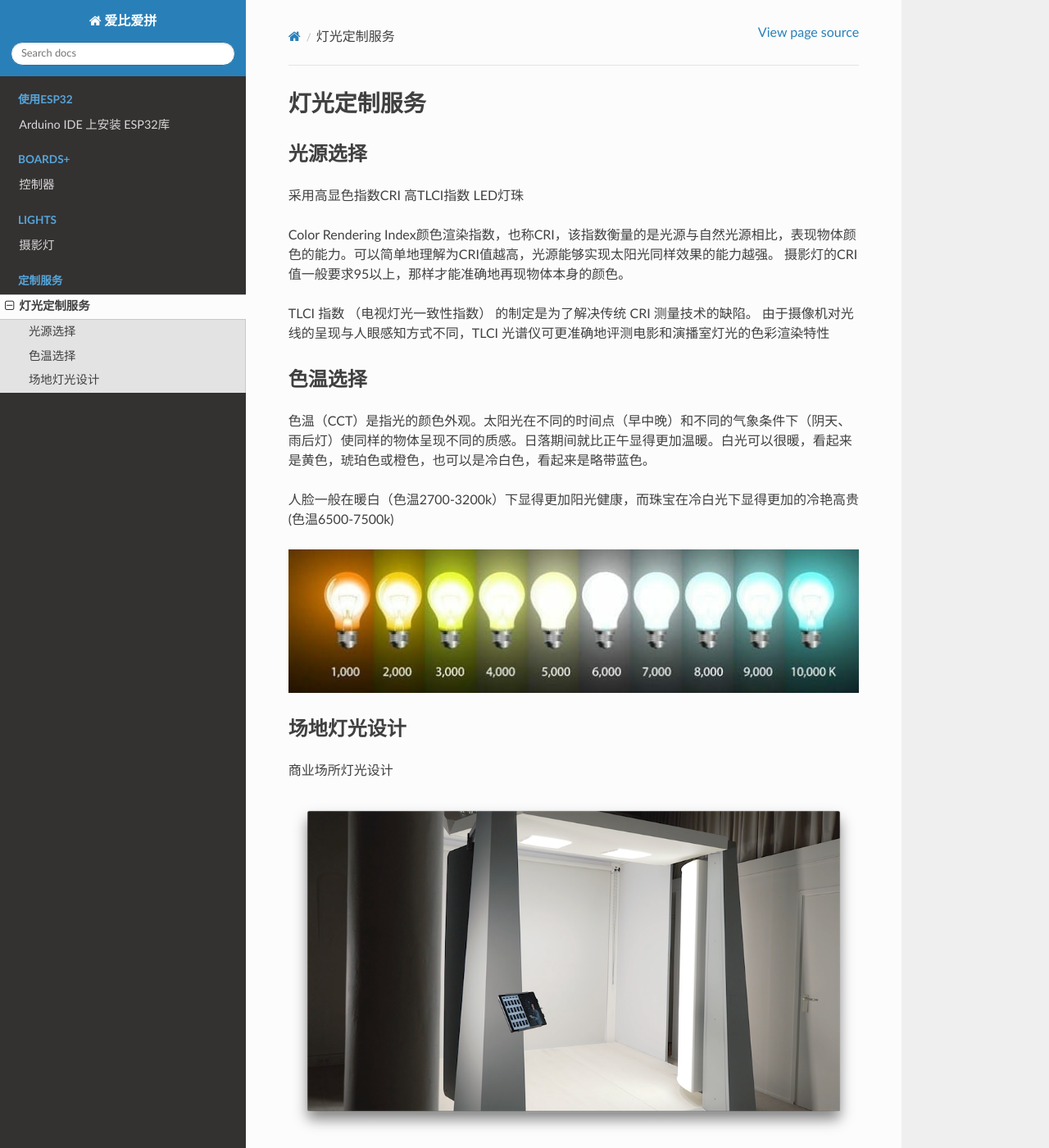
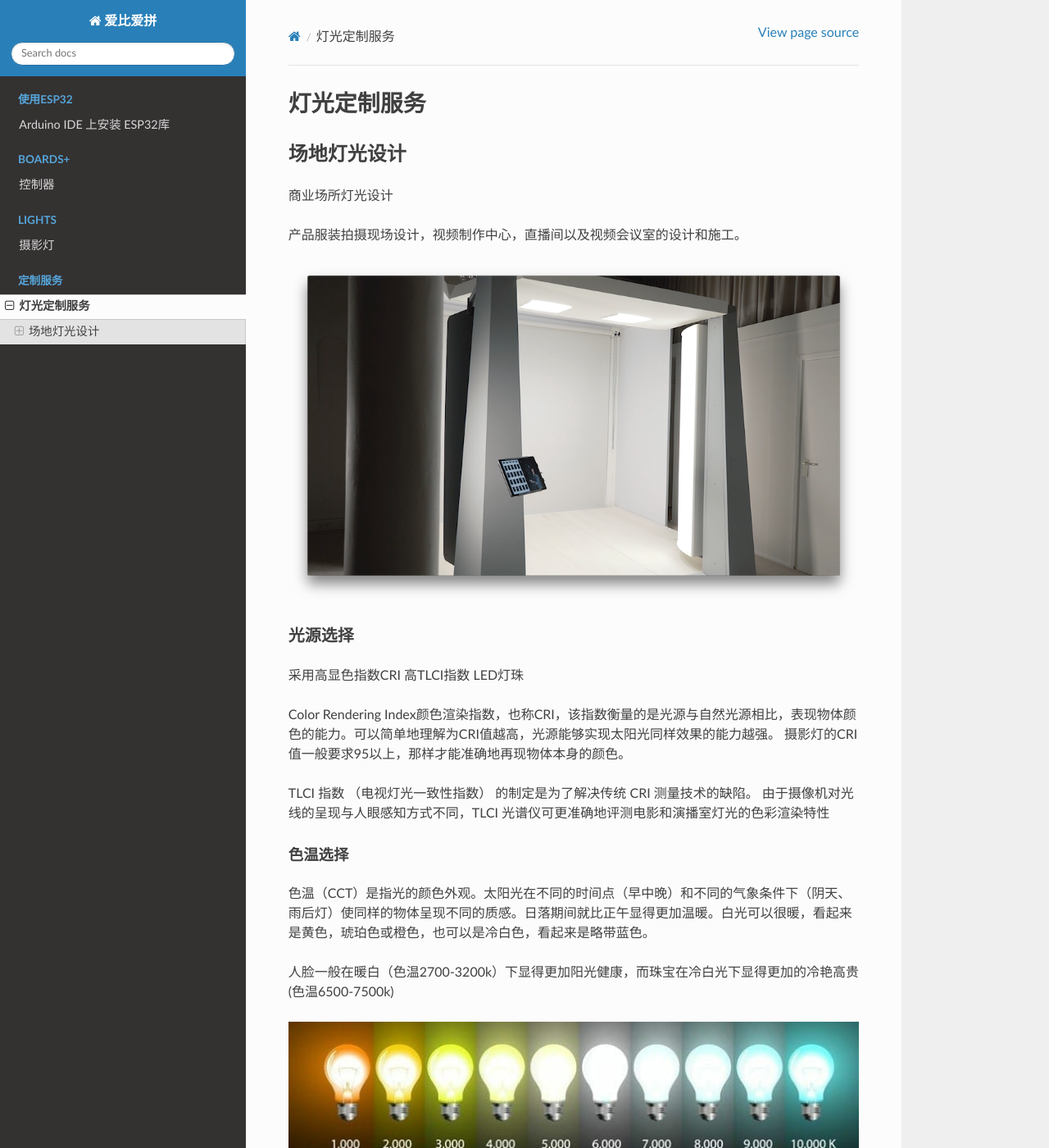
Before and after one commit to paultang/abapweb, a Sphinx documentation site: the page built from source/studio/photography.rst, in a window 1280 px wide and 1400 px high. Shown: the whole window at 82% size. Built offline with Sphinx 7.4.7 and the Read the Docs theme 2.0.0, drawn with Linux system fonts in a browser that asks for light colours.

Commit message:
Update photography.rst

```diff
--- a/source/studio/photography.rst
+++ b/source/studio/photography.rst
@@ -2,8 +2,18 @@
 灯光定制服务
 ================
 
+场地灯光设计
+-----------------
+商业场所灯光设计
+
+产品服装拍摄现场设计，视频制作中心，直播间以及视频会议室的设计和施工。
+
+.. image:: ../image/styles.png
+
+
 光源选择
-------------------------
+****************
+
 采用高显色指数CRI 高TLCI指数 LED灯珠
 
 Color Rendering Index颜色渲染指数，也称CRI，该指数衡量的是光源与自然光源相比，表现物体颜色的能力。可以简单地理解为CRI值越高，光源能够实现太阳光同样效果的能力越强。
@@ -12,16 +22,10 @@ Color Rendering Index颜色渲染指数，也称CRI，该指数衡量的是光
 TLCI 指数 （电视灯光一致性指数） 的制定是为了解决传统 CRI 测量技术的缺陷。 由于摄像机对光线的呈现与人眼感知方式不同，TLCI 光谱仪可更准确地评测电影和演播室灯光的色彩渲染特性
 
 色温选择
-----------------
++++++++++++++
+
 色温（CCT）是指光的颜色外观。太阳光在不同的时间点（早中晚）和不同的气象条件下（阴天、雨后灯）使同样的物体呈现不同的质感。日落期间就比正午显得更加温暖。白光可以很暖，看起来是黄色，琥珀色或橙色，也可以是冷白色，看起来是略带蓝色。
 
 人脸一般在暖白（色温2700-3200k）下显得更加阳光健康，而珠宝在冷白光下显得更加的冷艳高贵(色温6500-7500k)
 
 .. image:: ../photo/ColorTemperature.jpg
-
-
-场地灯光设计
------------------
-商业场所灯光设计
-
-.. image:: ../image/styles.png
```
